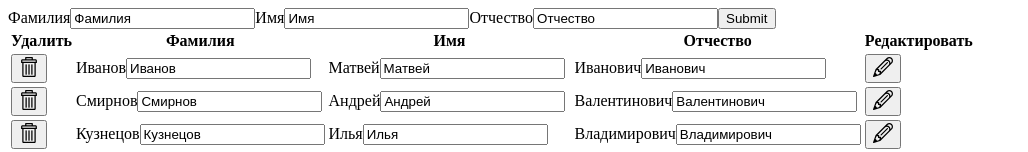
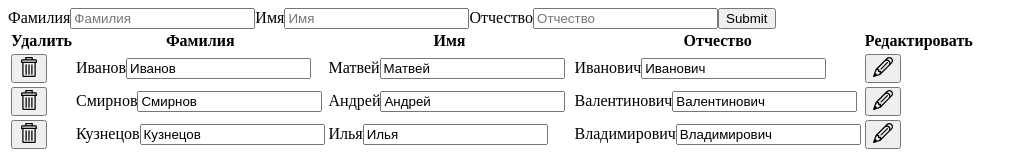
Before and after one commit to VadimGorbenko/editeble-list, a React (Create React App) app: page / in a window 1280 px wide. Shown: the top 152 px of the page, without its empty margins (0-1028 px from the left). Built offline with nearby package versions, Linux system fonts and the light colour scheme.

Commit message:
добавлена проверка формы Благодаря простой разметке и встроенной в браузер Javascript Validation

```diff
--- a/src/components/AddForm/index.jsx
+++ b/src/components/AddForm/index.jsx
@@ -7,21 +7,22 @@ import {addFIO} from '../../actions/addFIO.js'
 class AddForm extends Component{
 	render(){
 		return(
-			<form onSubmit = {this.isValid.bind(this)}>
+			<form onSubmit = {this.addFIO.bind(this)}>
 	      <label>Фамилия
-	        <input type="text" ref="lastName" defaultValue="Фамилия" placeholder="Фамилия"/>
+	        <input type="text" ref="lastName" defaultValue="" placeholder="Фамилия" required="required" pattern="^[А-Яа-яЁё\s]+$" />
 	      </label>
 	      <label>Имя
-	        <input type="text" ref="firstName" defaultValue="Имя" placeholder="Имя"/>
+	        <input type="text" ref="firstName" defaultValue="" placeholder="Имя" required="required" pattern="^[А-Яа-яЁё\s]+$"/>
 	      </label>
 	      <label>Отчество
-	        <input type="text" ref="middleName" defaultValue="Отчество" placeholder="Отчество"/>
+	        <input type="text" ref="middleName" defaultValue="" placeholder="Отчество" required="required" pattern="^[А-Яа-яЁё\s]+$" />
 	      </label>
-	      <input type="submit" defaultValue="Добавить"/>
+	      <input type="submit" defaultValue="Добавить" />
    		</form>
 		)
 	}
-	isValid = (event) => {
+
+	addFIO = (event) => {
 		event.preventDefault()
 		console.log(this)
 	}
```
